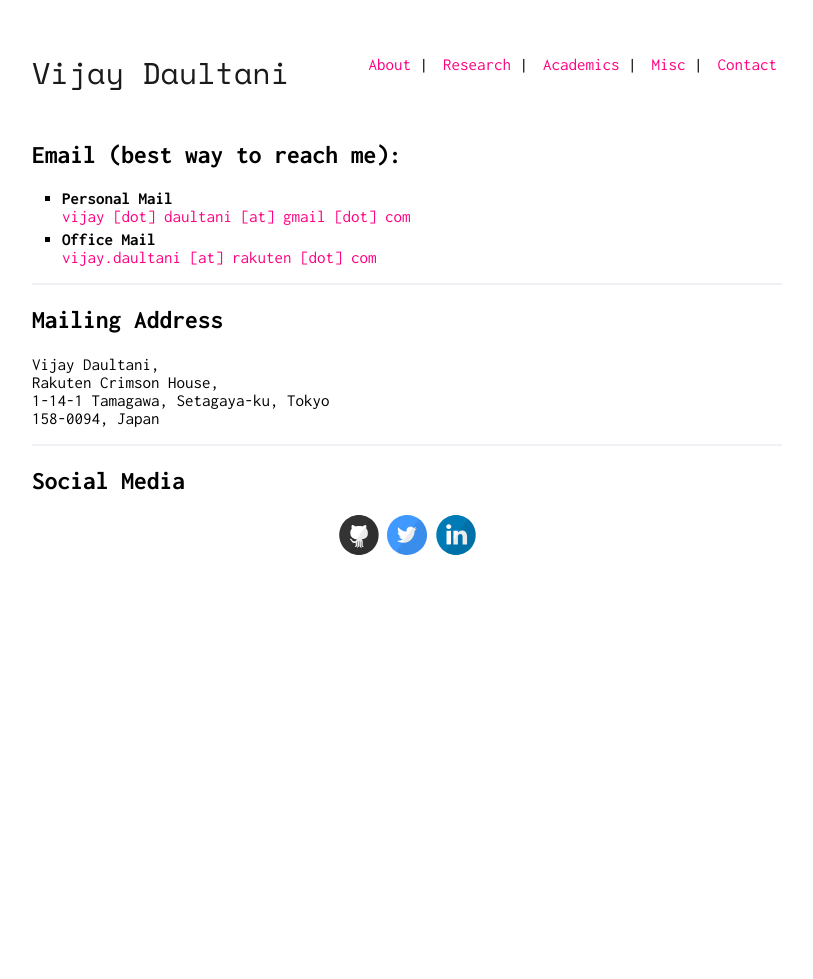
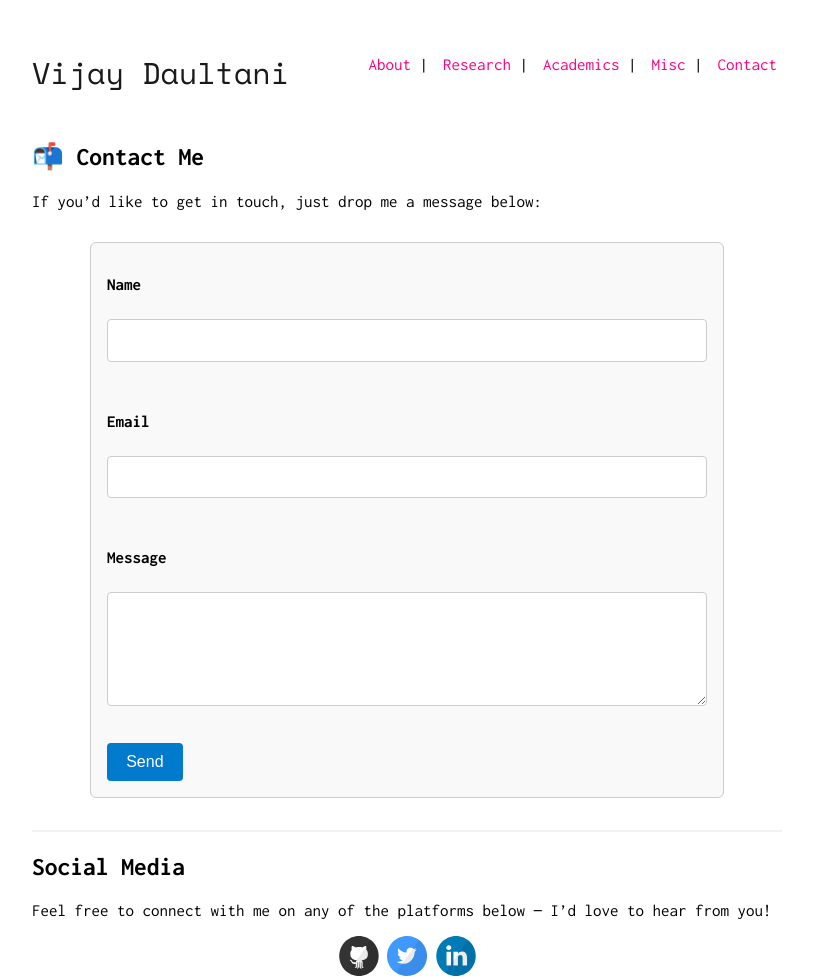
Before and after one commit to vijaydaultani/vijaydaultani.github.io, a Jekyll site: the page built from contact.md, in a window 1280 px wide. Shown: the whole page, without its empty margins (233-1046 px from the left). Built offline with Jekyll 4.4.1, drawn with Linux system fonts in a browser that asks for light colours; our own code applies the rules of GitHub Pages for plain Markdown files; before the commit the page ends 900 px from its top, so only the background shows below that.

Commit message:
updating contact page to include the contact me form using fromspree

```diff
--- a/_sass/_style.scss
+++ b/_sass/_style.scss
@@ -98,3 +98,48 @@ hr {
     padding: 0px 0;
     text-align: center;
 }
+
+/*
+ * Formspree Contact Form Styling
+ */
+form {
+    max-width: 600px;
+    margin: 2rem auto;
+    padding: 1rem;
+    border: 1px solid #ccc;
+    border-radius: 6px;
+    background-color: #f9f9f9;
+
+    label {
+      font-weight: bold;
+      display: block;
+      margin-bottom: 0.3rem;
+      margin-top: 1rem;
+    }
+
+    input,
+    textarea {
+      width: 100%;
+      padding: 0.7rem;
+      border: 1px solid #ccc;
+      border-radius: 4px;
+      margin-top: 0.2rem;
+      margin-bottom: 1rem;
+      font-size: 1rem;
+      box-sizing: border-box;
+    }
+
+    button {
+      background-color: #007acc;
+      color: #fff;
+      padding: 0.6rem 1.2rem;
+      border: none;
+      border-radius: 4px;
+      font-size: 1rem;
+      cursor: pointer;
+
+      &:hover {
+        background-color: #005fa3;
+      }
+    }
+  }
--- a/contact.md
+++ b/contact.md
@@ -3,22 +3,25 @@ layout: default
 need_footer: true
 ---
 
-## Email (best way to reach me):
+## 📬 Contact Me
 
-* **Personal Mail**
-[vijay [dot] daultani [at] gmail [dot] com](mailto:vijay.daultani@gmail.com)
-* **Office Mail**
-[vijay.daultani [at] rakuten [dot] com](mailto:vijay.daultani@rakuten.com)
+If you'd like to get in touch, just drop me a message below:
 
----
+<form action="https://formspree.io/f/xpwpkzda" method="POST">
+  <label for="name">Name</label><br>
+  <input type="text" name="name" id="name" required><br><br>
 
-## Mailing Address
+  <label for="email">Email</label><br>
+  <input type="email" name="email" id="email" required><br><br>
 
-Vijay Daultani,
-Rakuten Crimson House,
-1-14-1 Tamagawa, Setagaya-ku, Tokyo
-158-0094, Japan
+  <label for="message">Message</label><br>
+  <textarea name="message" id="message" rows="5" required></textarea><br><br>
+
+  <button type="submit">Send</button>
+</form>
 
 ---
 
 ## Social Media
+
+Feel free to connect with me on any of the platforms below — I’d love to hear from you!
```
